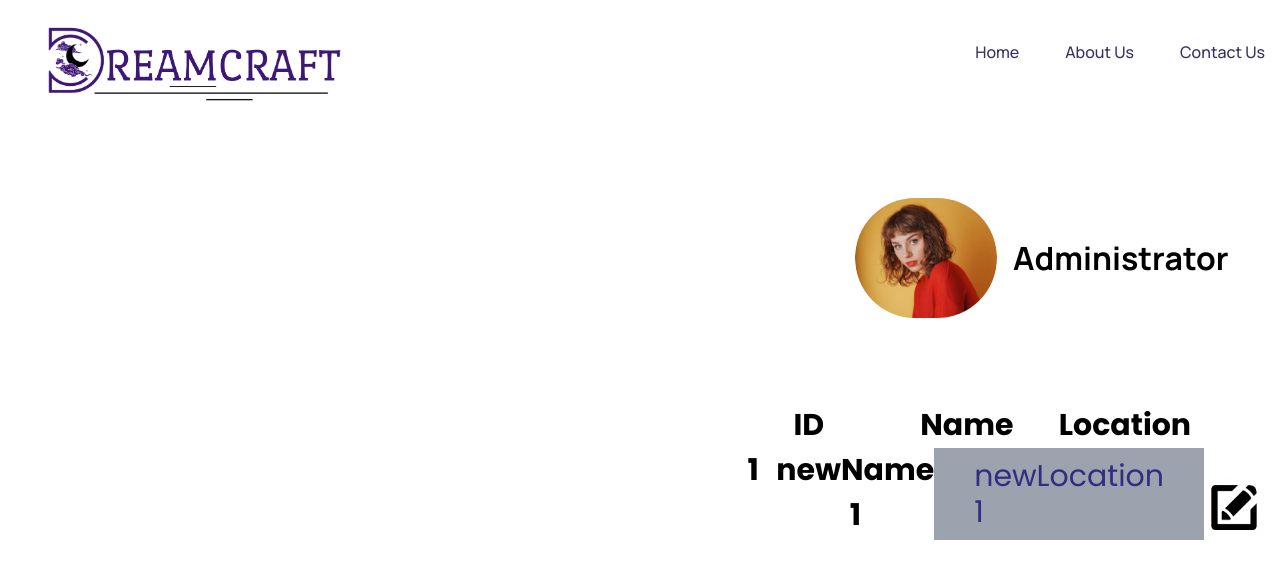
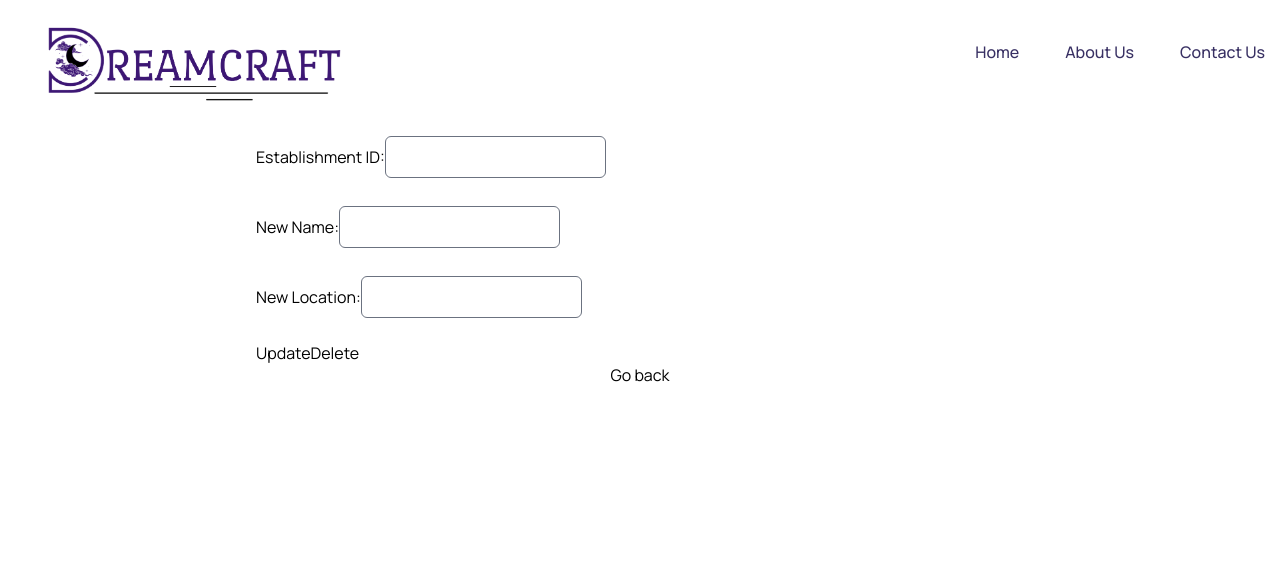
Before and after one commit to rhyss17/WebDreamcraft, a React (Create React App) app: page /adminnew in a window 1280 px wide. Shown: the top 578 px of the page. Built offline with nearby package versions, Linux system fonts and the light colour scheme.

Commit message:
establishment update and delete back&frontend integration

```diff
--- a/src/pages/AdminNew/index.js
+++ b/src/pages/AdminNew/index.js
@@ -1,93 +1,177 @@
-import React from "react";
-
+import React, { useState } from "react";
 import { useNavigate } from "react-router-dom";
 import Header from "components/Header";
-
-import { Button, Img, Text } from "components";
+import { Button } from "components";
 
 const AdminNewPage = () => {
   const navigate = useNavigate();
+  const [establishmentId, setEstablishmentId] = useState("");
+  const [newName, setNewName] = useState("");
+  const [newLocation, setNewLocation] = useState("");
+  const [showConfirmation, setShowConfirmation] = useState(false);
+  const [confirmedDelete, setConfirmedDelete] = useState(false);
+
+  const handleUpdate = async () => {
+    if (!establishmentId) {
+      console.error("Establishment ID is empty.");
+      window.alert("Establishment ID is empty.");
+      // Display an error message indicating the empty ID
+      return;
+    }
+
+    try {
+      const response = await fetch(`http://localhost:8092/Establishment/updateEstablishment/${establishmentId}`, {
+        method: "PUT",
+        headers: {
+          "Content-Type": "application/json",
+        },
+        body: JSON.stringify({
+          name: newName,
+          location: newLocation,
+        }),
+      });
+
+      if (response.status === 404) {
+        console.error(`Establishment with ID ${establishmentId} not found.`);
+        window.alert("Establishment not found. Update failed.");
+      } else if (response.ok) {
+        console.log(`Establishment with ID ${establishmentId} updated successfully!`);
+        window.alert("Establishment updated successfully!");
+        navigate('/adminviewestablishmentone');
+      } else {
+        console.error(`Failed to update establishment with ID ${establishmentId}`);
+        window.alert("ID not found, Update failed.");
+      }
+    } catch (error) {
+      console.error("Error:", error);
+    }
+  };
+
+
+
+  const handleDelete = async () => {
+    if (!establishmentId) {
+      console.error("Establishment ID is empty.");
+      window.alert("Establishment ID is empty.");
+      // Display an error message indicating the empty ID
+      return;
+    }
+    setShowConfirmation(true);
+  };
+
+  const confirmDelete = async () => {
+    try {
+      // Perform deletion logic...
+      // Example fetch call for deletion
+      const response = await fetch(`http://localhost:8092/Establishment/deleteEstablishment/${establishmentId}`, {
+        method: "DELETE",
+      });
+
+      if (response.ok) {
+        setConfirmedDelete(true); // Simulate deletion success
+        setTimeout(() => {
+          setConfirmedDelete(false);
+          setShowConfirmation(false);
+          navigate('/adminviewestablishmentone'); // Redirect to the update page after deletion
+        }, 0); // Adjust the timeout duration as needed
+      } else {
+        console.error("Failed to delete establishment.");
+        window.alert("ID not found");
+        //navigate('/adminnew');
+        // Handle error scenario
+      }
+    } catch (error) {
+      console.error("Error:", error);
+    }
+  };
+
+
+  const cancelDelete = () => {
+    setShowConfirmation(false);
+  };
 
   return (
     <>
-    <Header />
-      <div className="flex flex-col font-manrope items-start justify-start mx-auto w-auto sm:w-full md:w-full">
-        <div className="bg-white-A700 flex flex-col items-center justify-start pr-4 py-4 w-full">
-          <div className="flex flex-col items-end justify-start max-w-[1419px] mb-[403px] mx-auto md:px-5 w-full">
-            <div className="flex md:flex-col flex-row md:gap-10 items-start justify-between w-full">
-              <div className="flex sm:flex-1 flex-col items-start justify-start w-auto sm:w-full">
-                <div className="flex sm:flex-col flex-row sm:gap-10 items-start justify-between w-full">
-                  <div className="flex flex-row gap-2.5 items-center justify-center p-2.5 w-auto">
-                  </div>
+      <Header />
+      <div className="flex flex-col font-manrope items-center justify-start mx-auto w-full max-w-[800px] px-4">
+        <form className="mt-8 w-full">
+          <div className="flex flex-col mb-4">
+            <label htmlFor="eid" className="mb-2">
+              Establishment ID:
+              <input
+                type="text"
+                id="eid"
+                name="eid"
+                value={establishmentId}
+                onChange={(e) => setEstablishmentId(e.target.value)}
+                className="border rounded-md py-2 px-3 mt-1"
+              />
+            </label>
+          </div>
+          <div className="flex flex-col mb-4">
+            <label htmlFor="newName" className="mb-2">
+              New Name:
+              <input
+                type="text"
+                id="newName"
+                name="newName"
+                value={newName}
+                onChange={(e) => setNewName(e.target.value)}
+                className="border rounded-md py-2 px-3 mt-1"
+              />
+            </label>
+          </div>
+          <div className="flex flex-col mb-4">
+            <label htmlFor="newLocation" className="mb-2">
+              New Location:
+              <input
+                type="text"
+                id="newLocation"
+                name="newLocation"
+                value={newLocation}
+                onChange={(e) => setNewLocation(e.target.value)}
+                className="border rounded-md py-2 px-3 mt-1"
+              />
+            </label>
+          </div>
+          <Button type="button" onClick={handleUpdate}>
+            Update
+          </Button>
+          <Button type="button" onClick={handleDelete}>
+            Delete
+          </Button>
+        </form>
+
+        <Button type="button" onClick={() => navigate("/adminviewestablishmentone")}>
+          Go back
+        </Button>
+
+        {showConfirmation && (
+          <div className="fixed top-0 left-0 w-full h-full flex items-center justify-center bg-gray-700 bg-opacity-70 z-50">
+            <div className="bg-white rounded-lg overflow-hidden shadow-xl max-w-md w-full">
+              <div className="p-4">
+                <p className="text-lg font-semibold mb-4">Confirm Deletion</p>
+                <p className="mb-4">Are you sure you want to delete this establishment?</p>
+                <div className="flex justify-end">
+                  <Button type="button" onClick={confirmDelete} className="bg-red-500 text-white px-4 py-2 rounded-md mr-4">
+                    Yes
+                  </Button>
+                  <Button type="button" onClick={cancelDelete} className="border border-gray-300 px-4 py-2 rounded-md">
+                    Cancel
+                  </Button>
                 </div>
               </div>
             </div>
-            <div
-              className="common-pointer flex sm:flex-col flex-row gap-4 h-[151px] md:h-auto items-center justify-start mt-[46px] p-3 w-[421px] sm:w-full"
-              onClick={() => navigate("/")}
-            >
-              <Img
-                className="h-[120px] md:h-auto object-cover rounded-[71px] w-[142px] sm:w-full"
-                src="images/img_radiobutton.png"
-                alt="radiobutton"
-              />
-              <Text
-                className="md:text-3xl sm:text-[28px] text-[32px] text-black-900 w-[216px]"
-                size="txtManropeBold32"
-              >
-                Administrator
-              </Text>
-            </div>
-            <div className="flex md:flex-col flex-row font-poppins md:gap-5 items-end justify-end mt-[70px] w-[95%] md:w-full">
-              <div className="flex flex-col items-start justify-start w-auto md:w-full">
-                <div className="flex flex-row flex-wrap sm:gap-5 items-start justify-start max-w-7xl w-full">
-                  <Button
-                    className="cursor-pointer flex-1 font-bold leading-[normal] text-3xl sm:text-[26px] md:text-[28px] text-center w-full"
-                    color="blue_gray_800"
-                  >
-                    ID
-                  </Button>
-                  <Button
-                    className="cursor-pointer flex-1 font-bold leading-[normal] text-3xl sm:text-[26px] md:text-[28px] text-center w-full"
-                    color="blue_gray_800"
-                  >
-                    Name
-                  </Button>
-                  <Button
-                    className="cursor-pointer flex-1 font-bold leading-[normal] text-3xl sm:text-[26px] md:text-[28px] text-center w-full"
-                    color="blue_gray_800"
-                  >
-                    Location
-                  </Button>
-                </div>
-                <div className="flex md:flex-col flex-row md:gap-5 items-start justify-start max-w-7xl w-full">
-                  <Button className="cursor-pointer flex-1 font-bold leading-[normal] text-3xl sm:text-[26px] md:text-[28px] text-center w-full">
-                    1
-                  </Button>
-                  <Button className="cursor-pointer flex-1 font-bold leading-[normal] text-3xl sm:text-[26px] md:text-[28px] text-center w-full">
-                    newName 1
-                  </Button>
-                  <div className="bg-gray-400 flex flex-1 flex-col items-center justify-center px-10 sm:px-5 py-2.5 w-full">
-                    <Text
-                      className="text-3xl sm:text-[26px] md:text-[28px] text-indigo-900 w-auto"
-                      size="txtPoppinsBold30"
-                    >
-                      newLocation 1
-                    </Text>
-                  </div>
-                </div>
-              </div>
-              <div className="flex flex-col items-center justify-start mb-[3px] md:mt-0 mt-[68px] w-[5%] md:w-full">
-                <Img
-                  className="common-pointer h-[59px] md:h-auto object-cover w-full"
-                  src="images/img_image2.png"
-                  alt="imageTwo"
-                  onClick={() => navigate("/adminviewestablishment")}
-                />
-              </div>
+          </div>
+        )}
+        {confirmedDelete && (
+          <div className="absolute top-0 left-0 w-full h-full flex items-center justify-center bg-gray-700 bg-opacity-50">
+            <div className="bg-white p-8 rounded-md">
+              <p>Establishment deleted successfully!</p>
             </div>
           </div>
-        </div>
+
+        ) }
       </div>
     </>
   );
```
